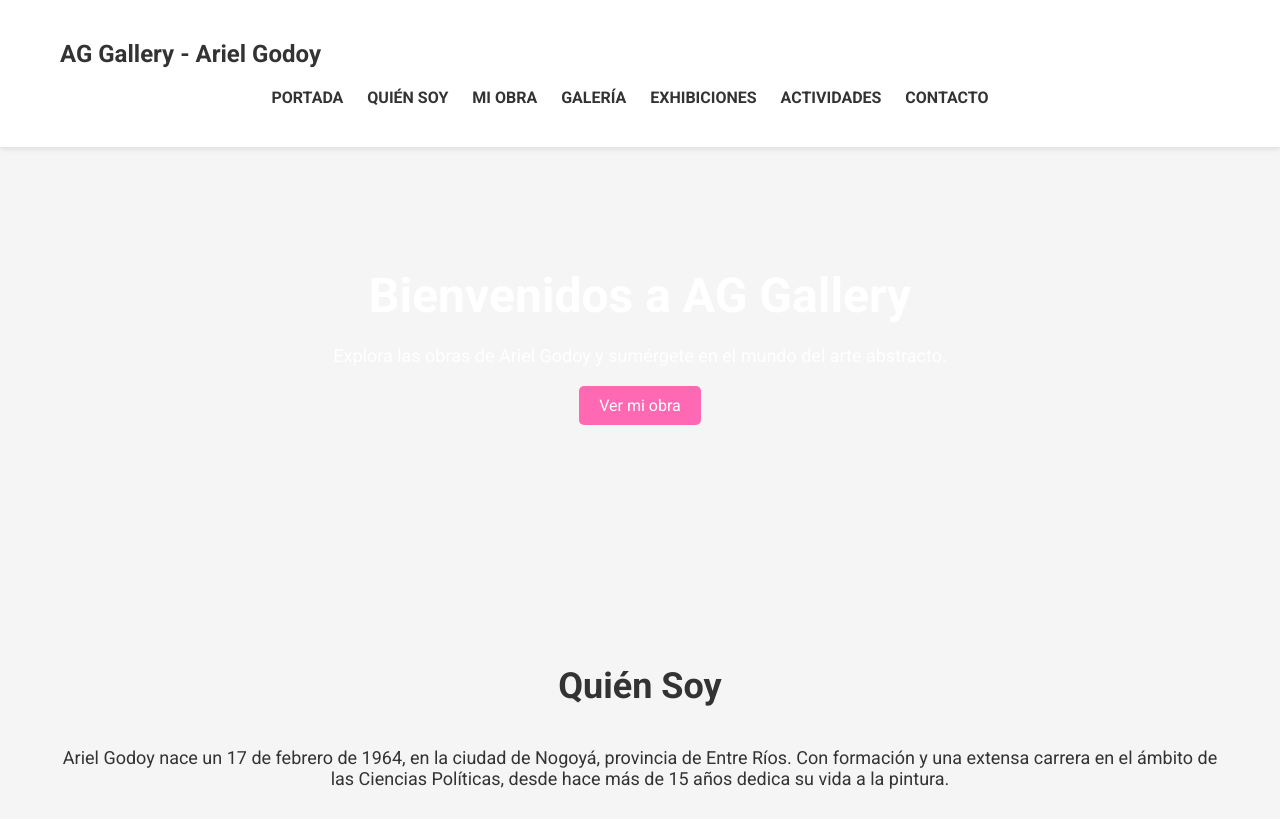
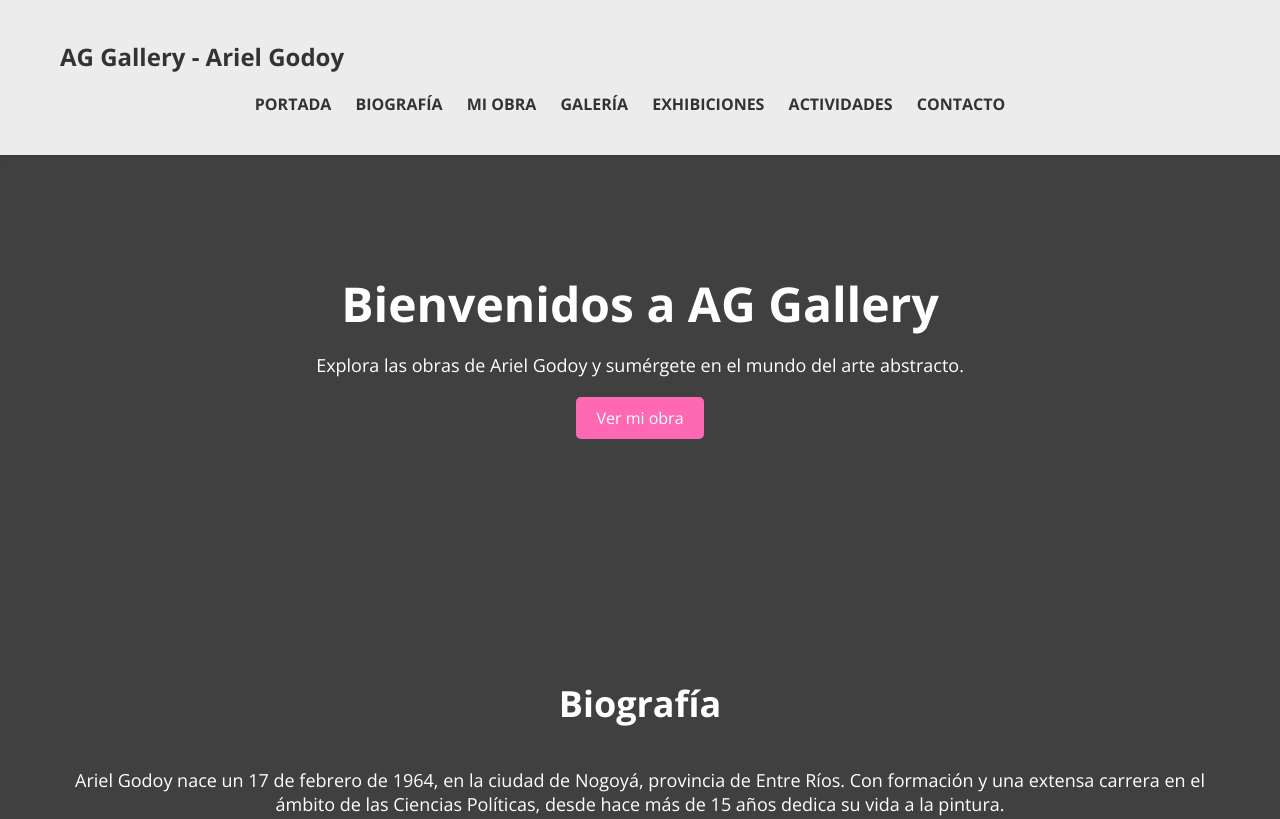
Before and after one commit to Espacio-Epithymia/Espacio-Epithymia.github.io, a plain HTML site: page index.html in a window 1280 px wide. Shown: the top 819 px of the page. Drawn offline with nearby package versions, Linux system fonts and the light colour scheme.

Commit message:
Open Sans + Color Oscuro

```diff
--- a/index.html
+++ b/index.html
@@ -4,18 +4,18 @@
 <meta charset="UTF-8">
 <meta name="viewport" content="width=device-width, initial-scale=1.0">
 <title>AG Gallery - Ariel Godoy</title>
-<link href="https://fonts.googleapis.com/css2?family=Roboto:wght@400;700&display=swap" rel="stylesheet">
+<link href="https://fonts.googleapis.com/css2?family=Open+Sans:wght@400;700&display=swap" rel="stylesheet">
 <style>
   * {
     margin: 0;
     padding: 0;
     box-sizing: border-box;
-    font-family: 'Roboto', sans-serif;
+    font-family: 'Open Sans', sans-serif; /* Cambiar la tipografía a Open Sans */
   }
 
   body {
-    background-color: #f5f5f5;
-    color: #333;
+    background-color: rgba(0, 0, 0, 0.75); /* Color oscuro con transparencia al 75% */
+    color: #fff; /* Texto en blanco */
   }
 
   .container {
@@ -25,7 +25,7 @@
   }
 
   header {
-    background-color: #fff;
+    background-color: rgba(255, 255, 255, 0.9); /* Fondo blanco con transparencia */
     padding: 20px 0;
     box-shadow: 0 2px 5px rgba(0, 0, 0, 0.1);
   }
@@ -33,6 +33,7 @@
   .logo {
     font-size: 24px;
     font-weight: 700;
+    color: #333; /* Cambiar el color del logo */
   }
 
   nav {
@@ -133,7 +134,7 @@
   }
 
   footer {
-    background-color: #333;
+    background-color: rgba(51, 51, 51, 0.9); /* Fondo oscuro con transparencia */
     color: #fff;
     text-align: center;
     padding: 20px 0;
@@ -158,7 +159,7 @@
     <nav>
       <ul>
         <li><a href="#portada">Portada</a></li>
-        <li><a href="#quien-soy">Quién Soy</a></li>
+        <li><a href="#biografia">Biografía</a></li> <!-- Cambiar el nombre de la sección -->
         <li><a href="#mi-obra">Mi Obra</a></li>
         <li><a href="#galeria">Galería</a></li>
         <li><a href="#exhibiciones">Exhibiciones</a></li>
@@ -177,9 +178,9 @@
   </div>
 </section>
 
-<section class="about" id="quien-soy">
+<section class="about" id="biografia"> <!-- Cambiar el ID de la sección -->
   <div class="container">
-    <h2>Quién Soy</h2>
+    <h2>Biografía</h2> <!-- Cambiar el título de la sección -->
     <p>Ariel Godoy nace un 17 de febrero de 1964, en la ciudad de Nogoyá, provincia de Entre Ríos. Con formación y una extensa carrera en el ámbito de las Ciencias Políticas, desde hace más de 15 años dedica su vida a la pintura.</p>
     <p>Tuvo como maestro al artista Horacio Polliti y posteriormente se formó en el taller de Guillermo Roux. Realizó exposiciones individuales y colectivas en ciudades como París y Buenos Aires. Su obra es parte de numerosas colecciones privadas.</p>
     <p>Considera la pintura como su lenguaje propio y estudia en ella los diferentes modos de ver. Con un profundo anclaje en el estudio de la mirada y la relación con el psicoanálisis, linda entre figuración y abstracción con un exhaustivo uso del color. Actualmente vive y trabaja en Buenos Aires.</p>
```
